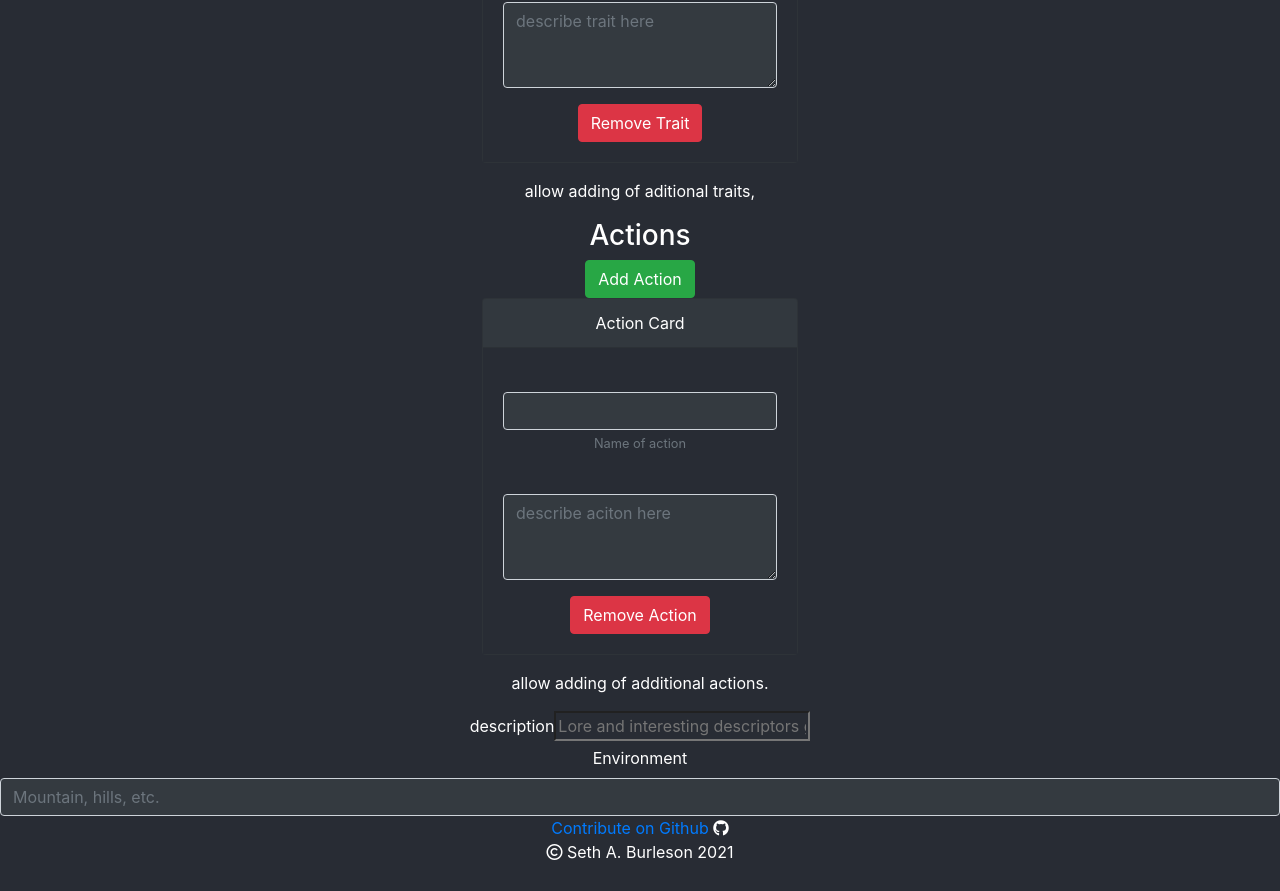
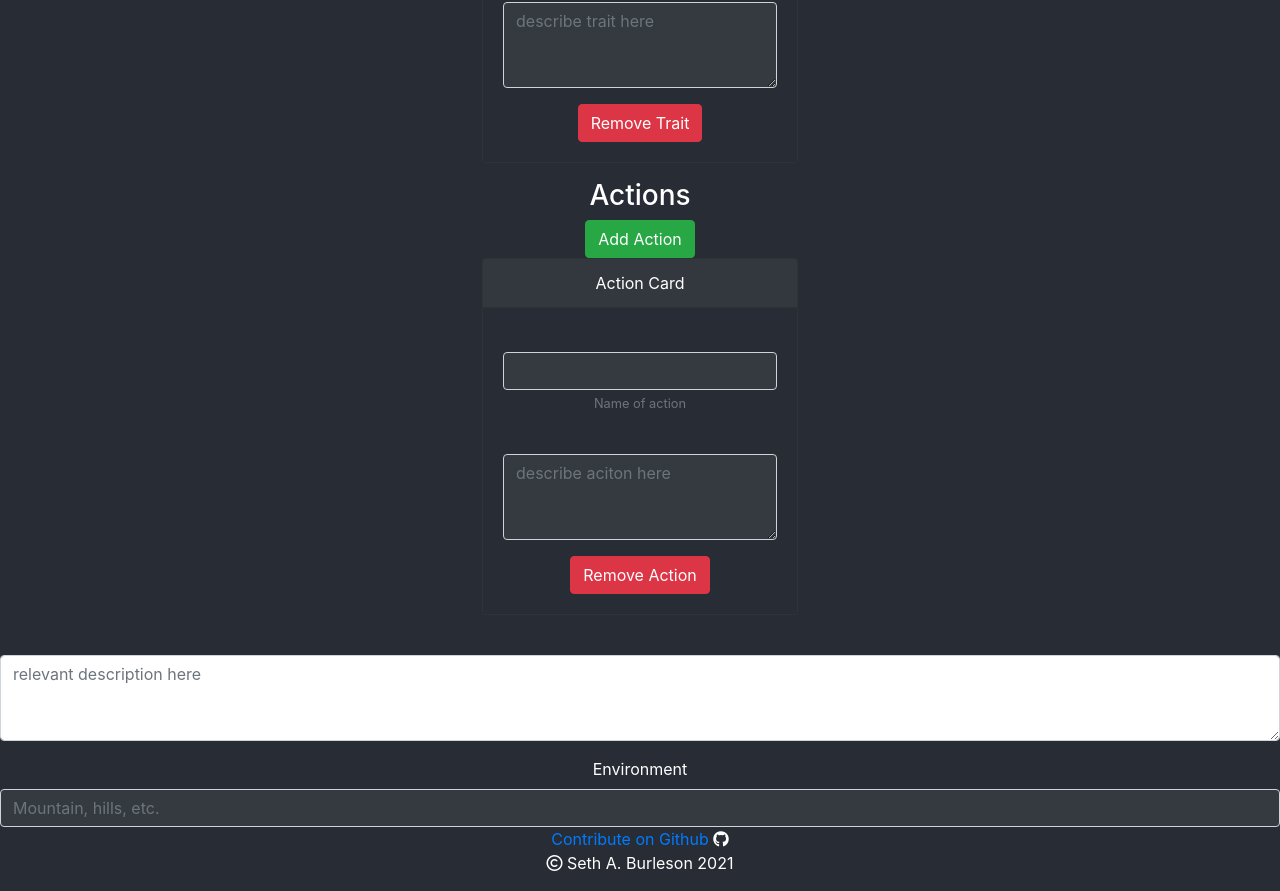
Before and after one commit to sbrevolution5/xml-monster-muncher, a React (Create React App) app: page / in a window 1280 px wide. Shown: the part 1720-2611 px from the top of the page. Built offline with nearby package versions, Linux system fonts and the light colour scheme.

Commit message:
enlarged text box for description, and add onchange

```diff
--- a/src/containers/form.js
+++ b/src/containers/form.js
@@ -255,8 +255,8 @@ class Form extends Component{
                     </div>
                 </div>
                 <hr></hr>
-                {/* This.handlechange will be executed from within stats each method within needs to use it.  It will be passed the state to update the displayed value.*/}
-                <Stats onChange={this.handleChange} state={this.state} ></Stats>
+                {/* This.handlechange will be executed from within stats each method within needs to use it.  It will be passed the state to update the displayed value.  alternatively, what if Stats had a value prop, which equals state.stats*/}
+                <Stats onChange={this.handleChange} state={this.state} value={this.state.stats}></Stats>
                 <div>
                     <label>
                     Saving Throws
@@ -285,16 +285,13 @@ class Form extends Component{
                 </div>
                 <h3>Traits</h3>
                 <Traits></Traits>
-                <p>allow adding of aditional traits,</p>
-
                 <h3>Actions</h3>
                 <Actions></Actions>
-                <p>allow adding of additional actions.</p>
                 <div>
-                    <label for="descriptionInput">
-                    description
-                    </label>
-                    <input type="textbox" id="descriptionInput" placeholder="Lore and interesting descriptors go here" className="b4-text-xl" name="description" onChange={this.handleChange}/>
+                    <div class="form-group">
+                      <label for="description"></label>
+                      <textarea class="form-control" name="description" id="description" rows="3" placeholder="relevant description here" onChange={this.handleChange} value={this.state.description}></textarea>
+                    </div>
                 </div>
                     <div className="">
                         <label for="environmentInput"> Environment </label>
```
